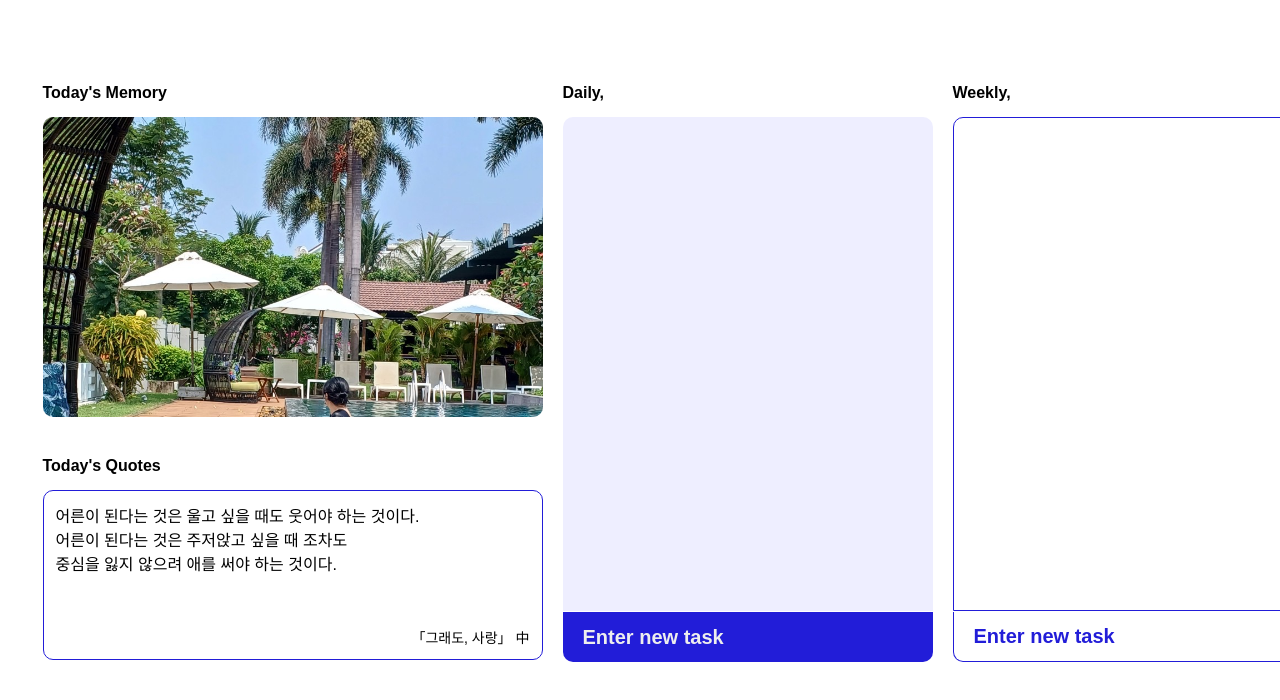
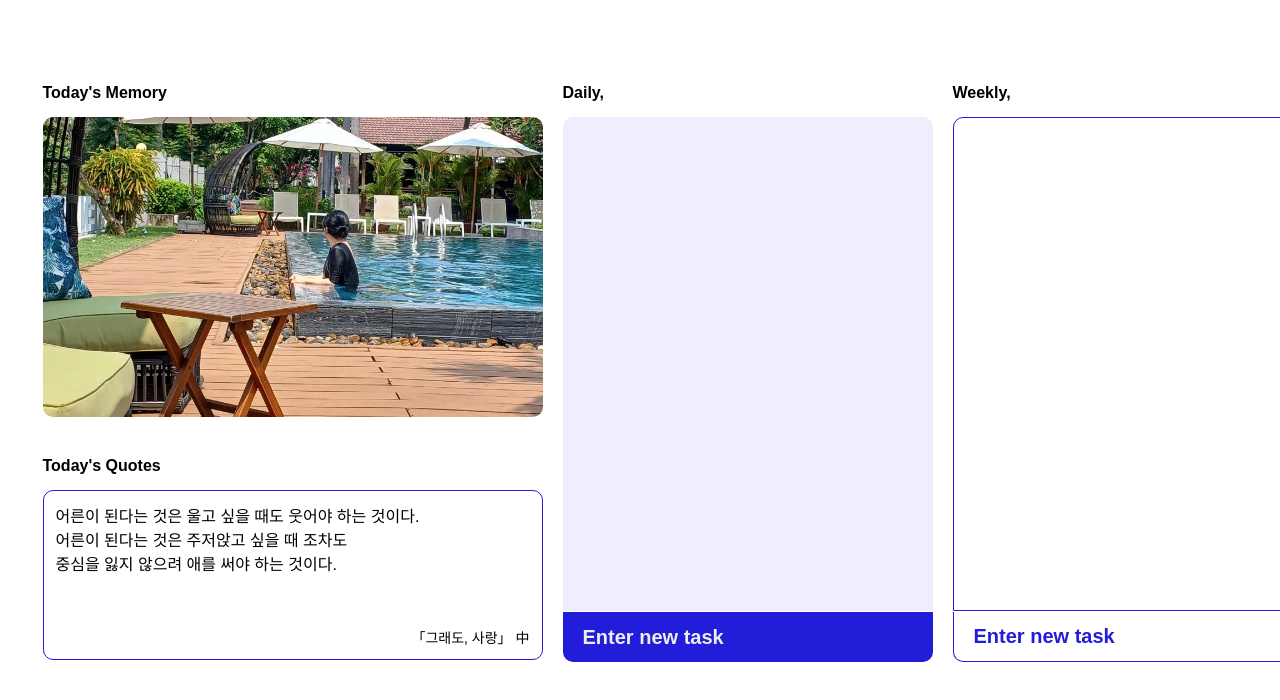
Before and after one commit to Jiny26/Momentum, a plain HTML site: page index.html in a window 1280 px wide. Shown: the part 176-876 px from the top of the page. Drawn offline with Linux system fonts and the light colour scheme; a web font is replaced by a local one.

Commit message:
img box control

```diff
--- a/css/style.css
+++ b/css/style.css
@@ -87,6 +87,11 @@ input{
             overflow: hidden;
             border-radius: 10px;
             margin-bottom: 40px;
+            position: relative;
+        }
+        #randomImg img {
+            position: absolute;
+            transform: translateY(-25%);
         }
         #quotes{
             width: 500px;
```
